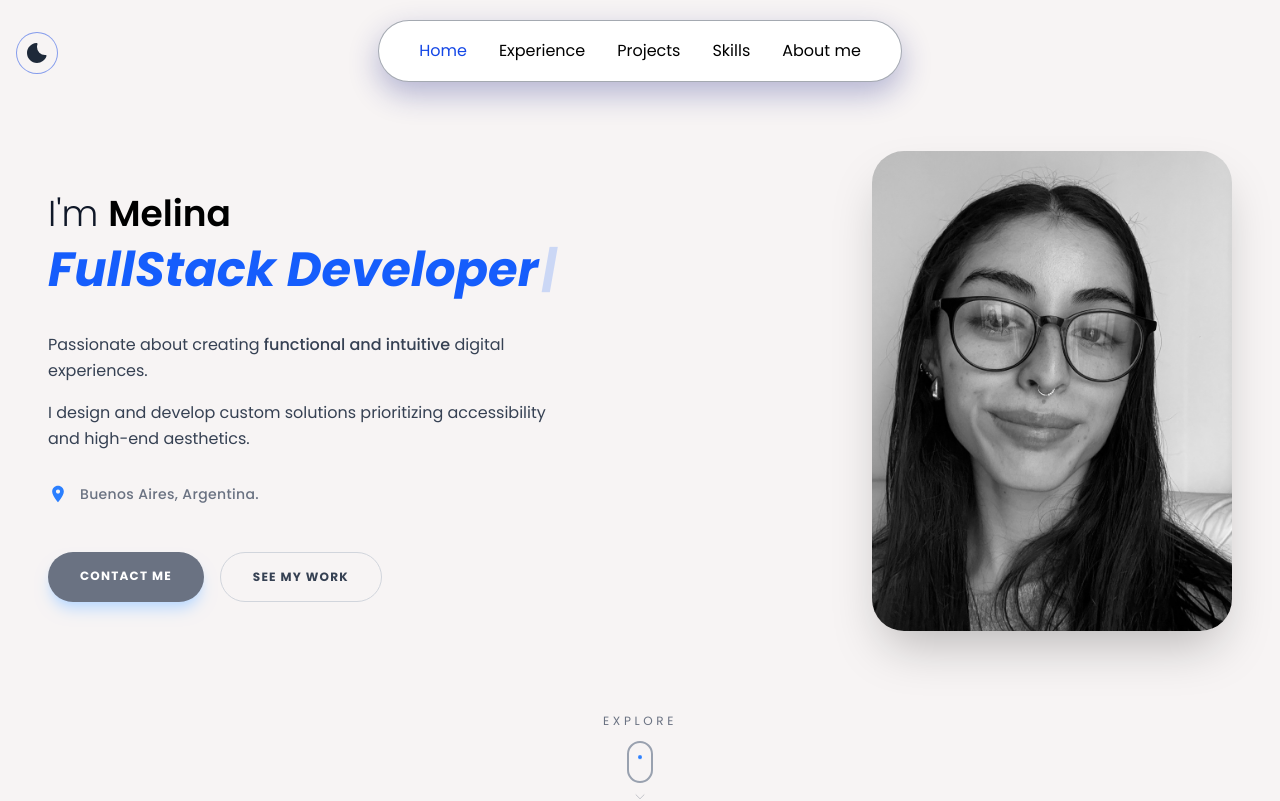
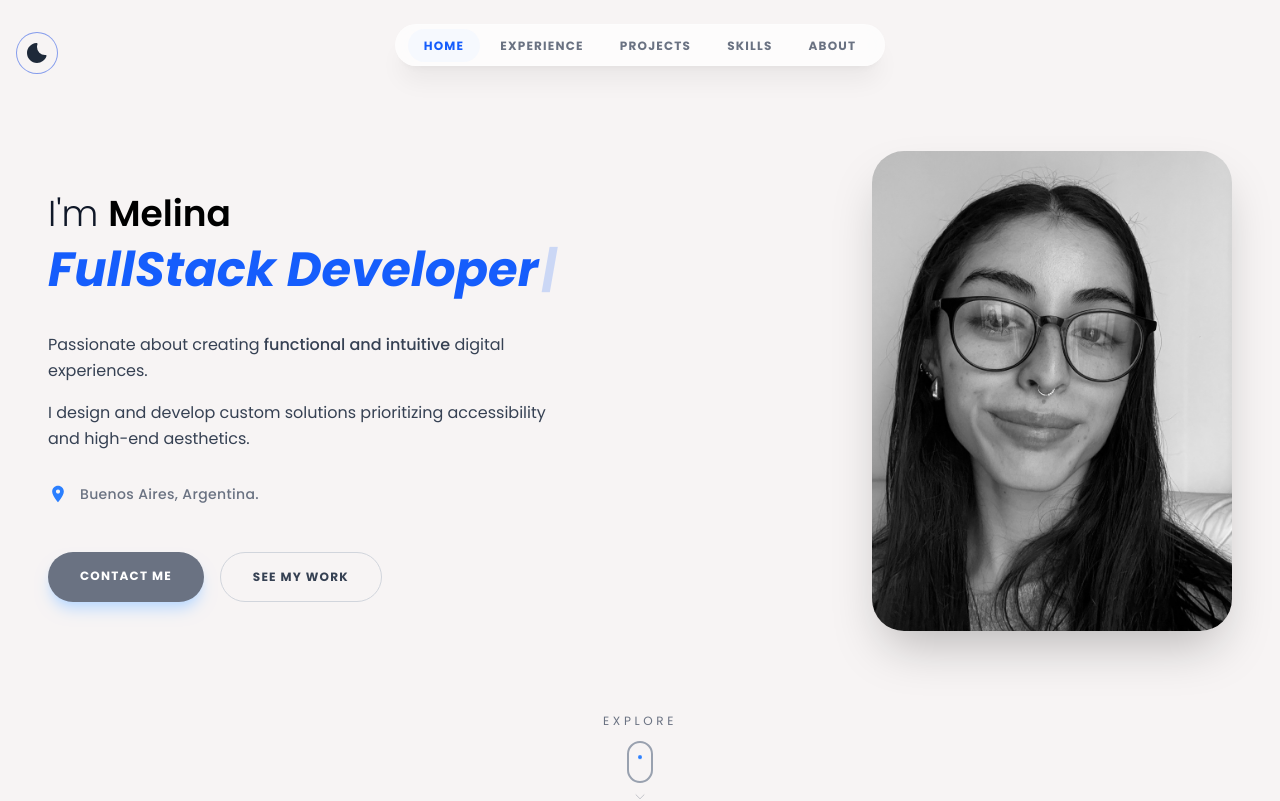
Before and after one commit to melinaescalante/Portfolio-Melina-Escalante, a React (Vite) app: page / in a window 1280 px wide. Shown: the top 801 px of the page. Built offline with nearby package versions, Linux system fonts and the light colour scheme.

Commit message:
style:navbar

```diff
--- a/src/components/NavBar.jsx
+++ b/src/components/NavBar.jsx
@@ -1,66 +1,45 @@
 import { useState, useEffect } from "react";
 const NavBar = () => {
   const [active, setActive] = useState("home");
+
   useEffect(() => {
     const onScroll = () => {
       sections.forEach((section) => {
         const el = document.getElementById(section.id);
         if (!el) return;
-
         const rect = el.getBoundingClientRect();
-        if (rect.top <= 120 && rect.bottom >= 120) {
+        // Ajustamos a 100 para una detección más natural
+        if (rect.top <= 100 && rect.bottom >= 100) {
           setActive(section.id);
         }
       });
     };
-
     window.addEventListener("scroll", onScroll);
     return () => window.removeEventListener("scroll", onScroll);
   }, []);
 
   const sections = [
-    { name: "Home", icon: "", id: "home" },
-    { name: "Experience", icon: "", id: "experience" },
-    {
-      name: "Projects",
-      icon: `<svg  aria-hidden="true" xmlns="http://www.w3.org/2000/svg" width="24" height="24" fill="currentColor" viewBox="0 0 24 24">
-  <path fillRule="evenodd" d="M4 4a2 2 0 0 0-2 2v12a2 2 0 0 0 .087.586l2.977-7.937A1 1 0 0 1 6 10h12V9a2 2 0 0 0-2-2h-4.532l-1.9-2.28A2 2 0 0 0 8.032 4H4Zm2.693 8H6.5l-3 8H18l3-8H6.693Z" clipRule="evenodd"/>
-</svg>`,
-      id: "projects",
-    },
-    { name: "Skills", icon: "", id: "skills" },
-    { name: "About me", icon: "", id: "about-me" },
+    { name: "Home", id: "home" },
+    { name: "Experience", id: "experience" },
+    { name: "Projects", id: "projects" },
+    { name: "Skills", id: "skills" },
+    { name: "About", id: "about-me" },
   ];
 
   return (
-    <nav
-      style={{ boxShadow: "0 12px 30px rgb(31 38 135 / 31%)" }}
-      className="z-50 fixed w-full  shadow-blue-900 shadow-lg flex justify-center items-center max-w-fit top-8 md:top-5 bg-white dark:bg-[#121212]  inset-x-0 mx-auto py-0.5  px-6 border border-gray-600/50 rounded-full"
-    >
-      <ul className={` flex justify-center  `}>
+    <nav className="fixed z-100 top-6 inset-x-0 mx-auto max-w-fit transition-all duration-300">
+      <ul className="flex items-center gap-1 px-3 py-2 bg-white/70 dark:bg-black/70 backdrop-blur-md border border-white/20 dark:border-white/10 shadow-xl shadow-black/5 rounded-full">
         {sections.map((section) => (
-          <li
-            className="p-4  dark:text-white md:hover:bg-transparent "
-            key={section.name}
-          >
+          <li key={section.id}>
             <a
               href={`#${section.id}`}
-
               className={`
-    ${active === section.id ? "text-blue-700" : "text-black dark:text-white"}
-    hover:-translate-y-0.5
-    duration-300
-    hover:text-blue-700
-    transition-all
-    focus:outline-none
-    focus:rounded-sm
-    hidden md:block
-  `}
+                px-4 py-2 rounded-full text-xs uppercase tracking-widest font-bold transition-all duration-300
+                ${active === section.id
+                  ? "text-blue-600 bg-blue-50/50 dark:bg-blue-900/20"
+                  : "text-gray-500 hover:text-black dark:text-gray-400 dark:hover:text-white"}
+              `}
             >
-              <span
-                className="block md:hidden w-6 h-6 text-white"
-                dangerouslySetInnerHTML={{ __html: section.icon }}
-              ></span>
               {section.name}
             </a>
           </li>
@@ -69,5 +48,4 @@ const NavBar = () => {
     </nav>
   );
 };
-
 export default NavBar;
```
